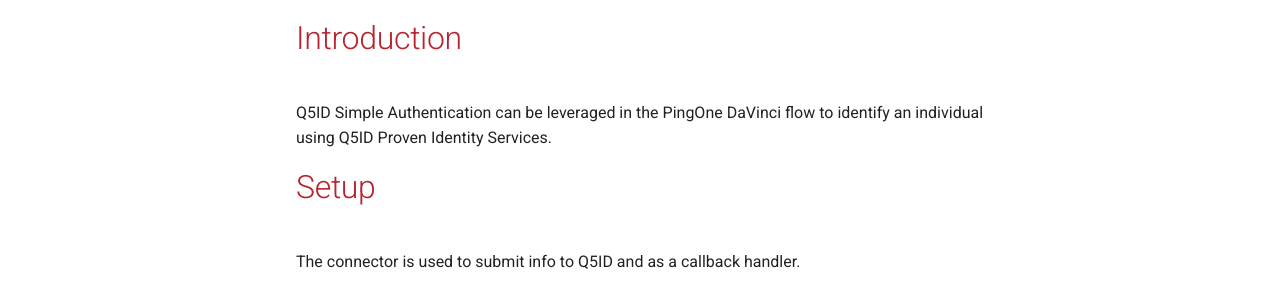
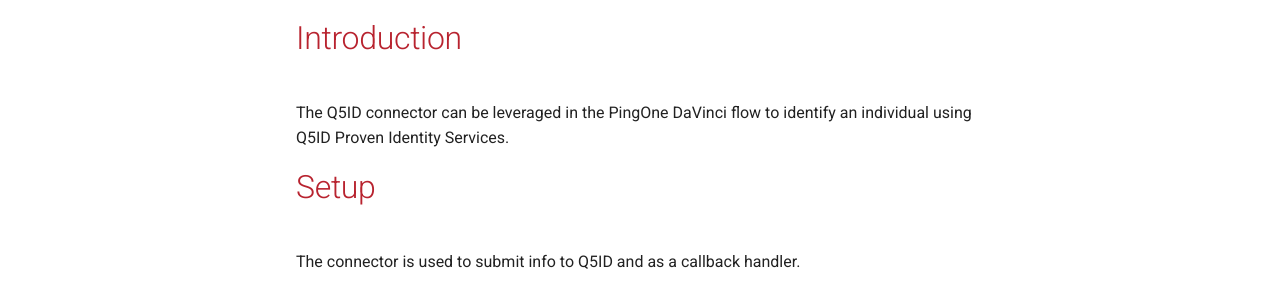
Before and after one commit to pingone-davinci/documentation, an MkDocs documentation site: the page built from docs/q5id/README.md, in a window 1280 px wide and 1250 px high. Shown: the part 265-560 px from the top of the window. Built offline with MkDocs 1.6.1 and Material for MkDocs 9.7.7, drawn with Linux system fonts in a browser that asks for light colours; comment, search, counter and statistics services are not loaded.

Commit message:
Update README.md

```diff
--- a/docs/q5id/README.md
+++ b/docs/q5id/README.md
@@ -6,7 +6,7 @@
 
 # Introduction
 
-Q5ID Simple Authentication can be leveraged in the PingOne DaVinci flow to identify an individual using Q5ID Proven Identity Services.
+The Q5ID connector can be leveraged in the PingOne DaVinci flow to identify an individual using Q5ID Proven Identity Services.
 
 
 # Setup
```
